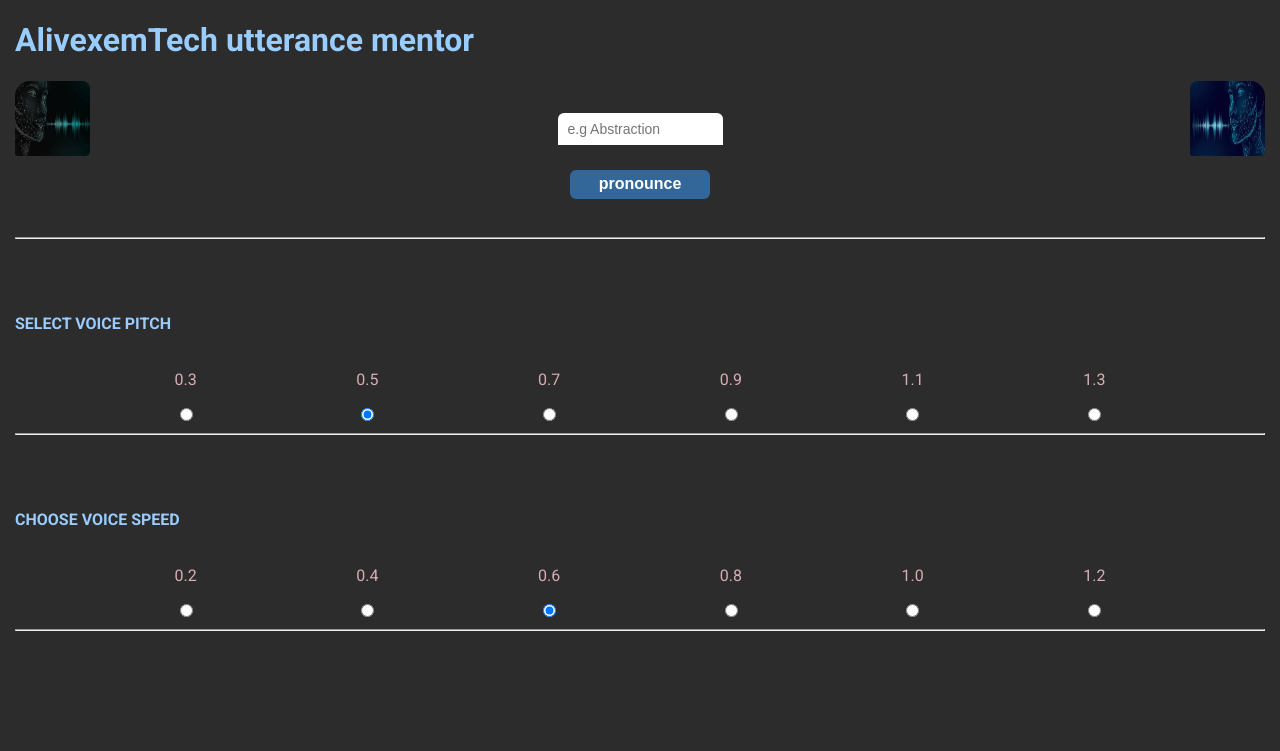
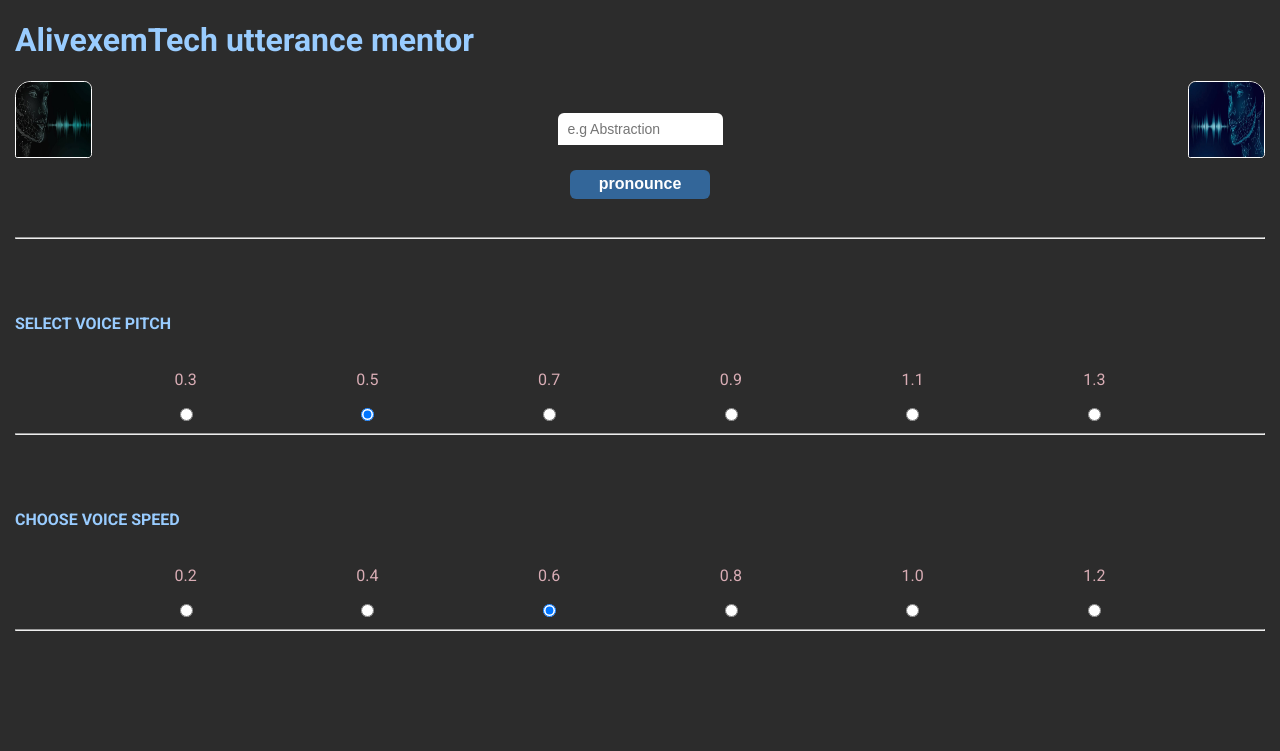
Before and after one commit to Alivexem/Text-to-speech, a plain HTML site: page index.html in a window 1280 px wide. Shown: the top 751 px of the page. Drawn offline with Linux system fonts and the light colour scheme.

Commit message:
Update style.css

```diff
--- a/style.css
+++ b/style.css
@@ -19,9 +19,11 @@ body {
 }
 .game2{
     border-radius: 10% 20% 6% 3%;
+    border: 0.5px solid white;
 }
 .game1{
     border-radius: 20% 10% 6% 3%;
+    border: 0.5px solid white;
 }
 
 #wrap{
```
